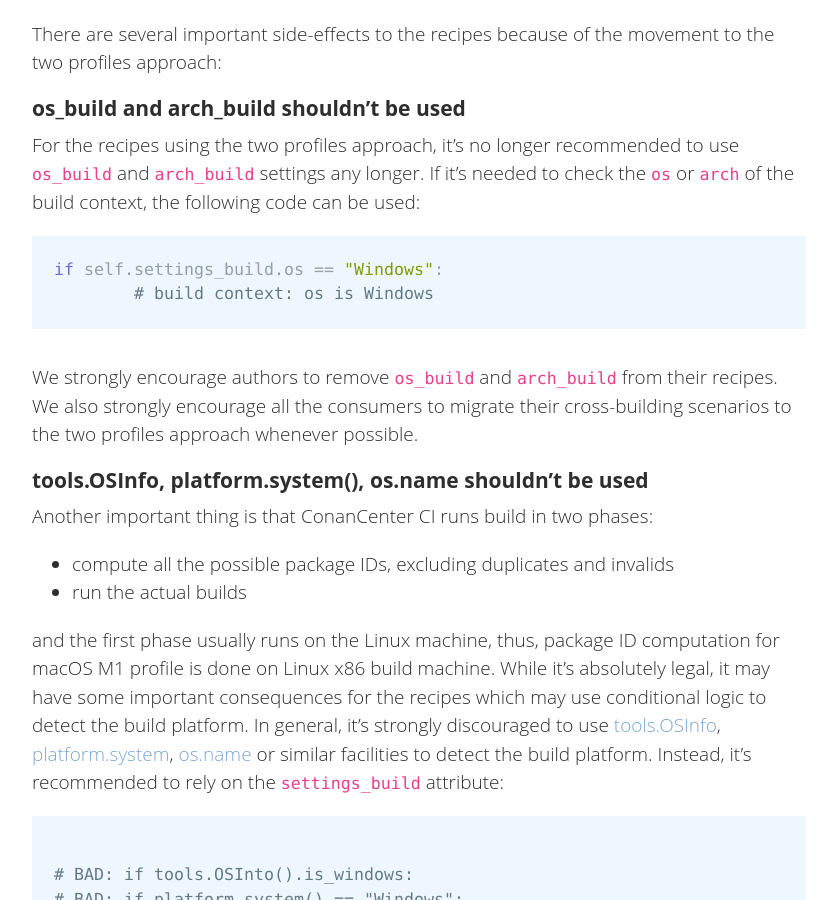
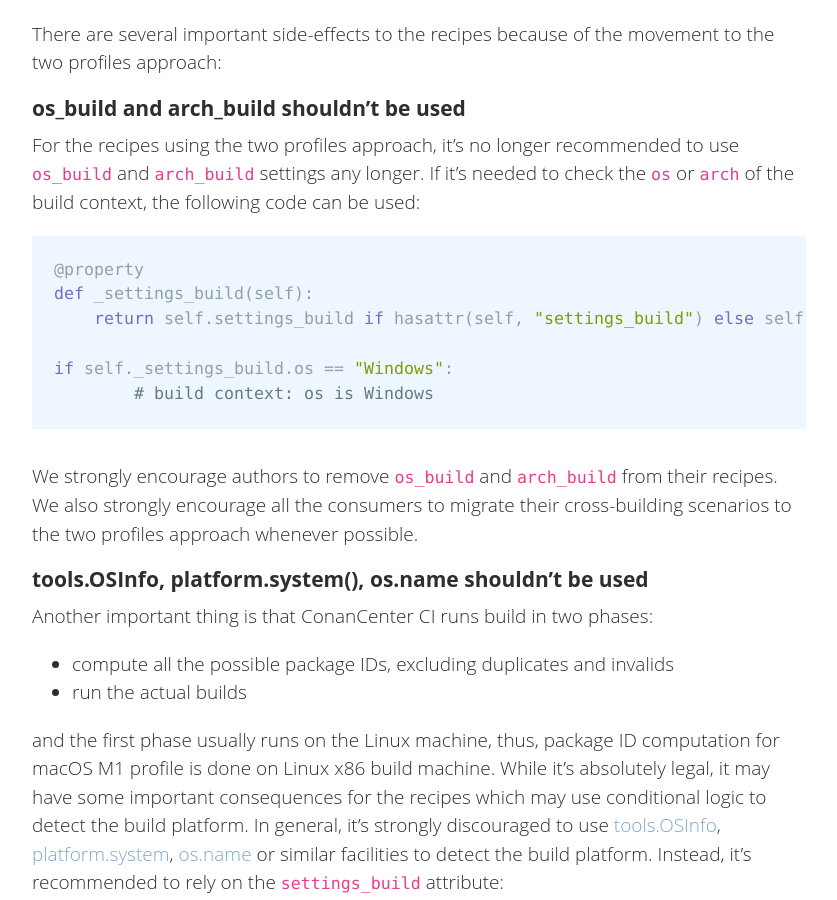
Before and after one commit to conan-io/conan-io.github.io, a Jekyll site: the page built from _posts/2021-09-06-m1.markdown, in a window 1280 px wide and 900 px high, scrolled down 3816 px. Shown: the whole window, without its empty margins (20-857 px from the left). Built offline with Jekyll 4.4.1, drawn with Linux system fonts in a browser that asks for light colours; comment, search, counter and statistics services are not loaded; some of the changed text lies outside the part shown.

Commit message:
Update _posts/2021-09-06-m1.markdown

````diff
--- a/_posts/2021-09-06-m1.markdown
+++ b/_posts/2021-09-06-m1.markdown
@@ -147,7 +147,11 @@ For the recipes using the two profiles approach, it's no longer recommended to u
 If it's needed to check the `os` or `arch` of the build context, the following code can be used:
 
 ```python
-if self.settings_build.os == "Windows":
+@property
+def _settings_build(self):
+    return self.settings_build if hasattr(self, "settings_build") else self.settings
+
+if self._settings_build.os == "Windows":
 	# build context: os is Windows
 ```
 
````
